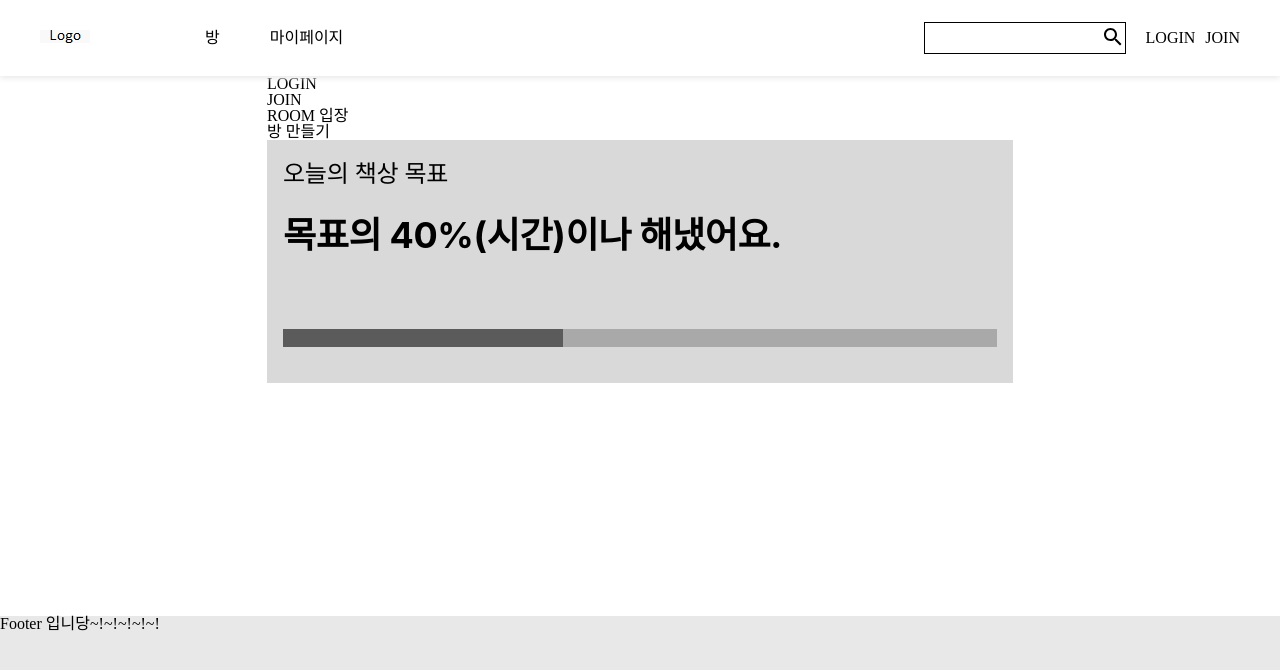
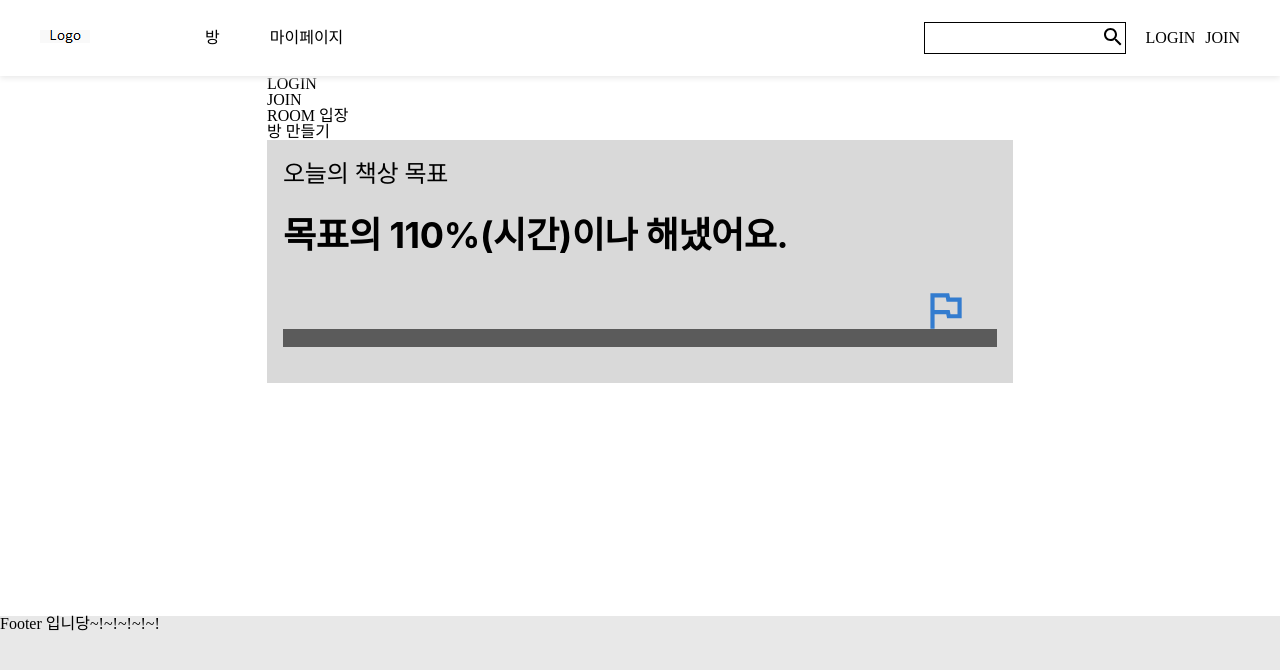
Before and after one commit to DeskDiary/DeskDiary-FE, a React (Create React App) app: page / in a window 1280 px wide. Shown: the top 670 px of the page. Built offline with nearby package versions, Linux system fonts and the light colour scheme; what agora-rtc-sdk-ng would draw is missing.

Commit message:
💄 로그인, 캠화면 디자인 중간저장

```diff
--- a/src/App.tsx
+++ b/src/App.tsx
@@ -8,6 +8,7 @@ type AppProps = {};
 
 const queryClient = new QueryClient();
 const App: React.FC<AppProps> = () => {
+
   return (
     <QueryClientProvider client={queryClient}>
       <Toaster position="top-center" />
--- a/src/components/layout/Goal.tsx
+++ b/src/components/layout/Goal.tsx
@@ -1,15 +1,28 @@
-import React from 'react';
+import FlagOutlinedIcon from '@mui/icons-material/FlagOutlined';
+import React, { useState } from 'react';
 import styled from 'styled-components';
-
 type GoalProps = {};
 
 const Goal: React.FC<GoalProps> = () => {
+  const [current, setCurrent] = useState<number>(110);
+
   return (
     <GoalDiv>
       <Title>오늘의 책상 목표</Title>
-      <Content>목표의 40%(시간)이나 해냈어요.</Content>
+      <Content>목표의 {current}%(시간)이나 해냈어요.</Content>
       <GoalGraph>
-        <CurrentGraph></CurrentGraph>
+        <FlagOutlinedIcon
+          style={{
+            fontSize: '50px',
+            position: 'absolute',
+            right: '27px',
+            top: '-44px',
+            color: '#337CCF'
+          }}
+        />
+
+        <CurrentGraph width={Math.min(current * 6.5, 714)}>
+        </CurrentGraph>
       </GoalGraph>
     </GoalDiv>
   );
@@ -44,14 +57,16 @@ const Content = styled.p`
 
 const GoalGraph = styled.div`
   width: 100%;
-  background: #A9A9A9;
+  background: #a9a9a9;
   height: 18px;
-`
+  position: relative;
+`;
 
-const CurrentGraph = styled.div`
-  width: calc(40 * 7px);
-  background: #5B5B5B;
+const CurrentGraph = styled.div<{ width: number }>`
+  width: ${props => `${props.width}px`};
+  background: #5b5b5b;
   height: 18px;
-`
+  position: relative;
+`;
 
 export default Goal;
--- a/src/components/room/RoomCamArea.tsx
+++ b/src/components/room/RoomCamArea.tsx
@@ -40,14 +40,17 @@ const Cameras = styled.div`
   display: flex;
   gap: 30px;
   flex-wrap: wrap;
+  justify-content: center;
 `;
 
 const Camera = styled.div`
-  width: 263px;
-  height: 213px;
+  /* max-width: 100%; */
+  flex: 2;
+  min-width: 40%;
+  aspect-ratio: 16/9;
   background: rgba(217, 217, 217, 1);
   padding: 10px;
-  position: relative; /* 부모 요소를 기준으로 위치 지정 */
+  position: relative;
 `;
 const CameraIcon = styled.div`
   position: absolute;
--- a/src/pages/CamAndMicSetting.tsx
+++ b/src/pages/CamAndMicSetting.tsx
@@ -1,5 +1,6 @@
 import AgoraRTC from 'agora-rtc-sdk-ng';
 import React, { useEffect, useState } from 'react';
+import { useNavigate } from 'react-router-dom';
 import { useRecoilState } from 'recoil';
 import styled from 'styled-components';
 import {
@@ -30,6 +31,8 @@ const CamAndMicSetting: React.FC<CamAndMicSettingProps> = () => {
   const choiceMicHandler = (e: React.ChangeEvent<HTMLSelectElement>) => {
     setChoiceMic(e.target.value);
   };
+
+  const navigate = useNavigate();
 
   const startCameraTest = async () => {
     try {
@@ -171,7 +174,7 @@ const CamAndMicSetting: React.FC<CamAndMicSettingProps> = () => {
             <input type="text" value="역시이상호" readOnly />
           </div>
 
-          <button>방 입장하기</button>
+          <button onClick={() => {navigate('/room/1')}}>방 입장하기</button>
         </UserInfoArea>
       </AllSettingsArea>
 
--- a/src/pages/Login.tsx
+++ b/src/pages/Login.tsx
@@ -1,22 +1,37 @@
+import axios from 'axios';
 import React, { useState } from 'react';
+import { useMutation } from 'react-query';
 import styled from 'styled-components';
 import XIcon from '../images/Vector.svg';
 
 type LoginProps = {};
 
 const Login: React.FC<LoginProps> = () => {
+  const serverUrl = process.env.REACT_APP_SERVER_URL;
+  console.log(serverUrl);
+  const loginMutation = useMutation(
+    async (formData: FormData) => {
+      const response = await axios.post(`${serverUrl}auth/login`, formData);
+      return response.data; // 여기서는 로그인 API에서 반환한 데이터를 반환
+    }
+  );
+
   const handleSubmit = (event: React.FormEvent<HTMLFormElement>) => {
     event.preventDefault(); // 이벤트의 기본 동작 ( 리렌더링 ) 차단
-    const data = new FormData(event.currentTarget); // form 내의 데이터를 읽어온다. name 속성을 키로 그 값들을 가지고 있다.
+    const formData = new FormData(event.currentTarget);
+    // form 내의 데이터를 읽어온다. name 속성을 키로 그 값들을 가지고 있다.
     console.log({
-      email: data.get('email'),
-      password: data.get('password'),
+      email: formData.get('email'),
+      password: formData.get('password'),
     });
+    loginMutation.mutate(formData);
   };
 
   const inputClear = () => {
     alert(`x클릭`);
   };
+
+
 
   const [idSaveCheckButton, setIdSaveCheckButton] = useState<boolean>(false);
   console.log(idSaveCheckButton);
@@ -26,12 +41,12 @@ const Login: React.FC<LoginProps> = () => {
   };
 
   return (
-    <LoginForm>
+    <LoginForm onSubmit={handleSubmit}>
       <Title>로그인</Title>
       <InputDiv>
         <Ptag>ID</Ptag>
         <InputBox>
-          <InputTag type="email" placeholder="이메일을 입력해주세요." />
+          <InputTag type="email" placeholder="이메일을 입력해주세요." name='email' />
           <img src={XIcon} alt="clear" onClick={inputClear} />
         </InputBox>
         <Ptag>등록되지 않은 이메일입니다.</Ptag>
@@ -39,7 +54,7 @@ const Login: React.FC<LoginProps> = () => {
       <InputDiv>
         <Ptag>PW</Ptag>
         <InputBox>
-          <InputTag type="password" placeholder="비밀번호를 입력해주세요." />
+          <InputTag type="password" placeholder="비밀번호를 입력해주세요." name='password' />
           <img src={XIcon} alt="clear" onClick={inputClear} />
         </InputBox>
         <Ptag>비밀번호를 확인해주세요.</Ptag>
@@ -58,7 +73,7 @@ const Login: React.FC<LoginProps> = () => {
           <p>비밀번호 찾기</p>
         </div>
       </IdSaveBox>
-      <LogInButton>LOGIN</LogInButton>
+      <LogInButton type='submit'>LOGIN</LogInButton>
       <Ptag2>SNS 계정으로 로그인</Ptag2>
       <SNSDiv>
         <SNSButton>카카오</SNSButton>
@@ -70,7 +85,7 @@ const Login: React.FC<LoginProps> = () => {
   );
 };
 
-const LoginForm = styled.div`
+const LoginForm = styled.form`
   width: 582px;
   height: calc(100vh - 76px);
   /* opacity: 0.5; */
@@ -148,7 +163,7 @@ const IdDiv = styled.div`
   gap: 8px;
 `;
 
-const LogInButton = styled.div`
+const LogInButton = styled.button`
   display: flex;
   width: 380px;
   height: 40px;
--- a/src/pages/Room.tsx
+++ b/src/pages/Room.tsx
@@ -1,19 +1,13 @@
 import styled from '@emotion/styled';
-import { useState } from 'react';
 import RoomCamArea from '../components/room/RoomCamArea';
 import RoomHeader from '../components/room/RoomHeader';
-import CamAndMicSetting from './CamAndMicSetting';
 
 type RoomProps = {};
 
 const Room: React.FC<RoomProps> = () => {
-  const [settingsComplete, setSettingsComplete] = useState<boolean>(false);
-
   return (
     <div>
-      {settingsComplete ? (
       <>
-          {' '}
         <RoomHeader />
         <Area>
           {/* 캠이 들어갈 곳 */}
@@ -24,11 +18,6 @@ const Room: React.FC<RoomProps> = () => {
           <ChattingAreaDiv>채팅이 들어갈 곳</ChattingAreaDiv>
         </Area>
       </>
-      ) : (
-        <>
-        <CamAndMicSetting />
-        </>
-      )}
     </div>
   );
 };
@@ -36,16 +25,17 @@ const Room: React.FC<RoomProps> = () => {
 const Area = styled.div`
   display: flex;
   height: calc(100vh - 96px);
+  /* background-color: aqua; */
 `;
 const CamAreaDiv = styled.div`
   width: 70%;
   padding-top: 61px;
   margin-left: 40px;
-  /* margin-right: 20px; */
+  background-color: beige;
 `;
 const ChattingAreaDiv = styled.div`
   width: 30%;
-  background-color: beige;
+  /* background-color: beige; */
 `;
 
 export default Room;
--- a/src/shared/Router.tsx
+++ b/src/shared/Router.tsx
@@ -2,6 +2,7 @@ import { BrowserRouter, Route, Routes } from 'react-router-dom';
 import MainLayout from '../components/layout/MainLayout';
 import SideLayout from '../components/layout/SideLayout';
 import { Error, Home, Join, Login, Mypage, Room } from '../pages';
+import CamAndMicSetting from '../pages/CamAndMicSetting';
 
 const Router = () => {
   return (
@@ -9,13 +10,14 @@ const Router = () => {
       <Routes>
         <Route element={<MainLayout />}>
           <Route path="/" element={<Home />} />
-          <Route path="/room" element={<Room />} />
           <Route path="/mypage" element={<Mypage />} />
         </Route>
         <Route element={<SideLayout />}>
           <Route path="/login" element={<Login />} />
           <Route path="/join" element={<Join />} />
         </Route>
+        <Route path="/room" element={<CamAndMicSetting />} />
+        <Route path="/room/:id" element={<Room />} />
         <Route path="*" element={<Error />} />
       </Routes>
     </BrowserRouter>
```
Also changed, not shown: 1 other file (tests, documents, lock files or other folders). Lines whose indentation alone changed are shown as unchanged.
